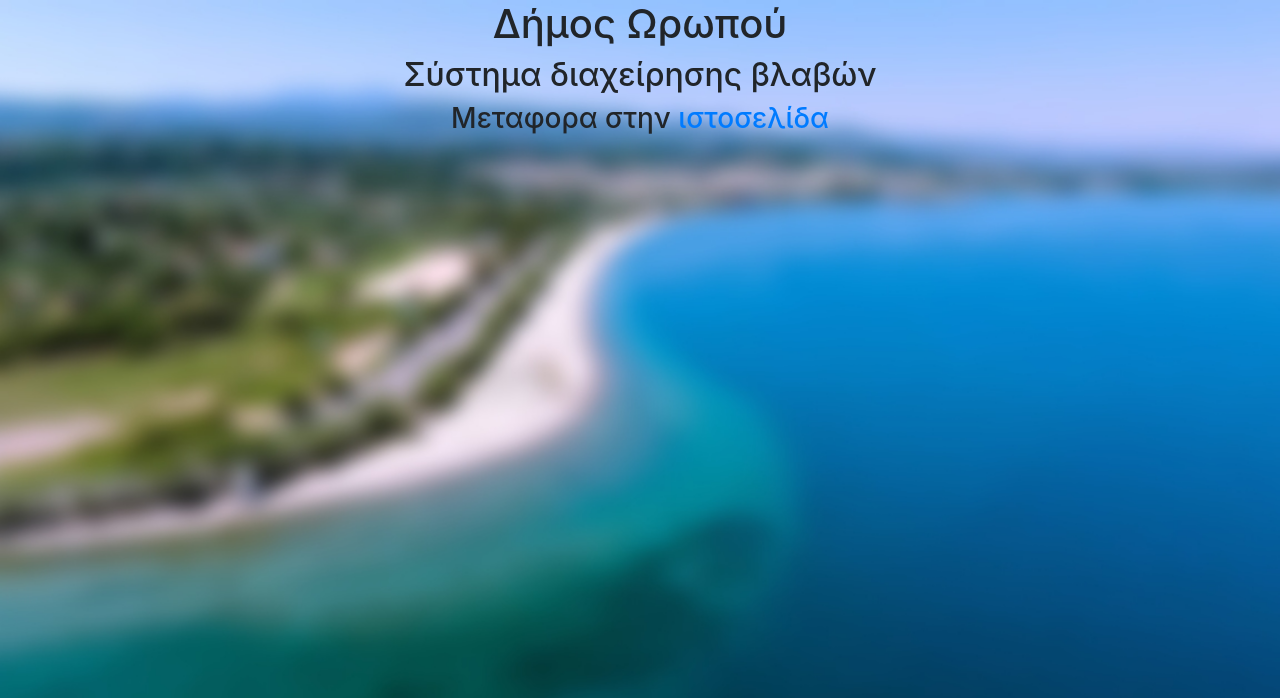
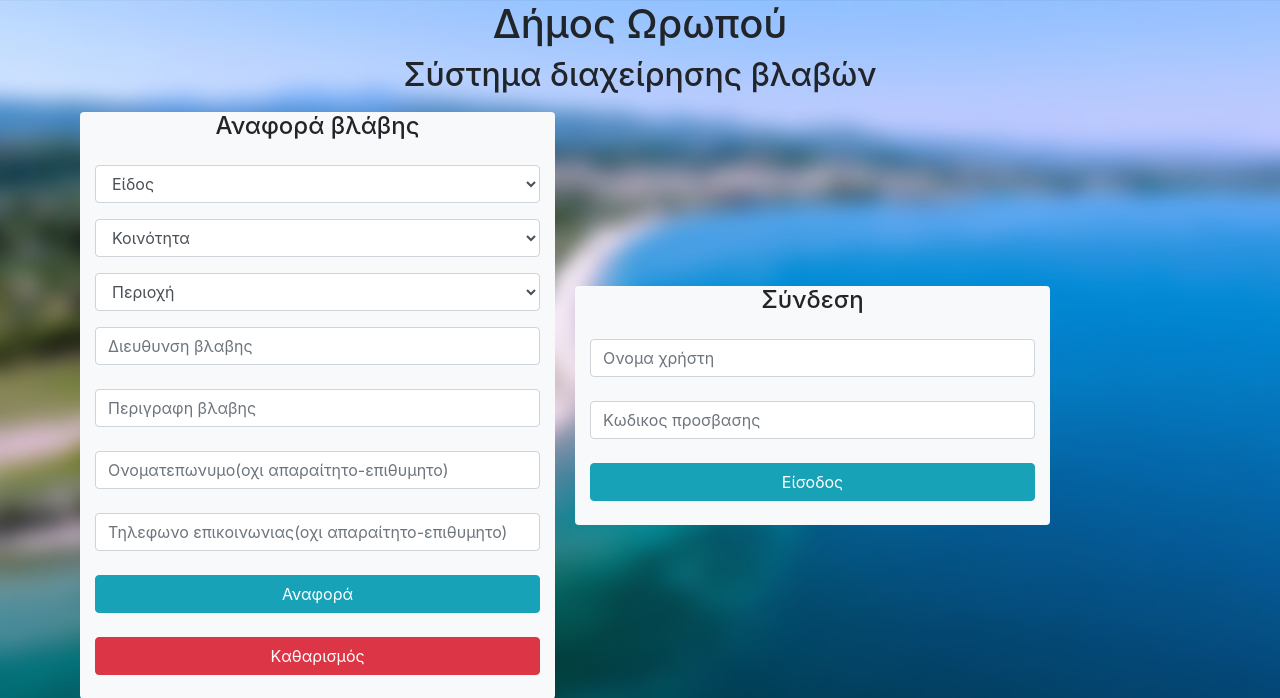
Before and after one commit to sspsk/losKalamos, a Flask app: page / in a window 1280 px wide. Shown: the top 698 px of the page. Run offline with Flask 2, Linux system fonts and the light colour scheme; data that the repository does not hold is empty; some libraries are stand-ins or nearby versions.

Commit message:
Revert "add redirection"
This reverts commit f04b0a28b7d0fb90d943d470f436d498f21eb280.

```diff
--- a/loskalamos/templates/auth/index.html
+++ b/loskalamos/templates/auth/index.html
@@ -73,16 +73,13 @@
 
 <div class="container">
 
+
   <div class="row d-flex justify-content-center ">
     <h1>Δήμος Ωρωπού</h1>
   </div>
   <div class="row d-flex justify-content-center">
     <h2>Σύστημα διαχείρησης βλαβών</h2>
   </div>
-  <div class="row d-flex justify-content-center">
-    <h3>Μεταφορα στην <a href="http://46.227.62.47:5000">ιστοσελίδα</a></h3>
-  </div>
-  <!--
   <div class="row " >
     <div class="col-5  bg-light rounded" id="indexCol">
     <form class="" method="post" action="{{ url_for('reports.report') }}">
@@ -211,7 +208,7 @@
 
     </tbody>
   </table>
--->
+
 </div>
 
 
```
